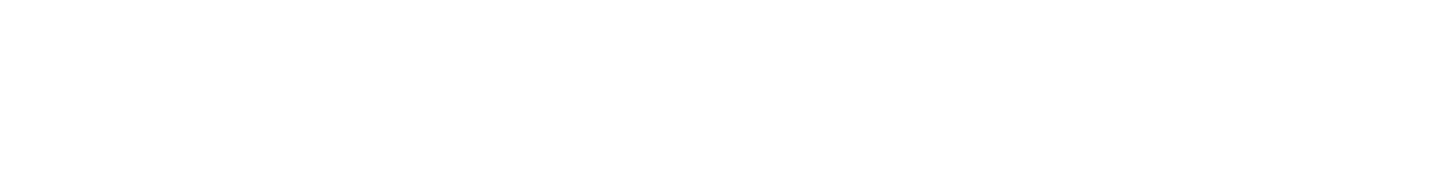
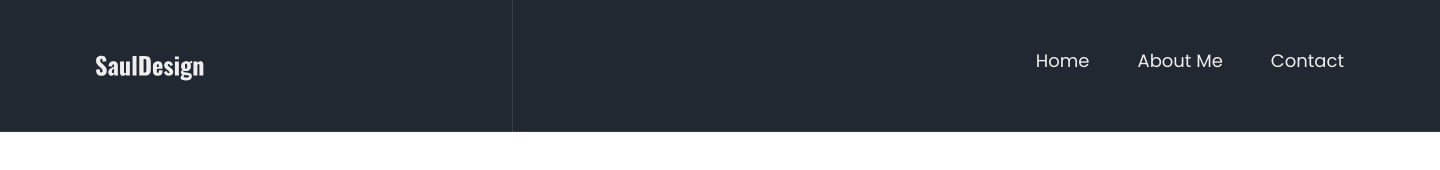
Before and after one commit to UnaHermosa/portfolio_of_web-designer, a plain HTML site: page index.html in a window 1280 px wide. Shown: the whole page, 1440 px wide, since content can reach past the window. Drawn offline with Linux system fonts and the light colour scheme.

Commit message:
Свёрстано меню

```diff
--- a/index.html
+++ b/index.html
@@ -4,8 +4,28 @@
     <meta charset="UTF-8">
     <meta name="viewport" content="width=device-width, initial-scale=1.0">
     <title>Portfolio of creative UI-designer</title>
+    <link rel="stylesheet" href="./fonts/font.css">
+    <link rel="stylesheet" href="./styles/global.css">
+    <link rel="stylesheet" href="./styles/style.css">
 </head>
-<body>
-
+<body class="body">
+  <header class="header">
+    <nav class="header__menu">
+      <a class="header__logo">
+        <img class="header__logo-image" src="./images/logo.svg" width="109" height="36" alt="Logo">
+      </a>
+      <ul class="header__menu-list">
+        <li class="header__menu-item">
+          <a class="header__menu-link" href="#">Home</a>
+        </li>
+        <li class="header__menu-item">
+          <a class="header__menu-link" href="#">About Me</a>
+        </li>
+        <li class="header__menu-item">
+          <a class="header__menu-link" href="#">Contact</a>
+        </li>
+      </ul>
+    </nav>
+  </header>
 </body>
 </html>
--- a/styles/global.css
+++ b/styles/global.css
@@ -4,15 +4,30 @@
   box-sizing: border-box;
 }
 
-body {
-  width: 1100px;
+html {
+  background-color: #fff;
+}
+
+.body {
+  position: relative;
+  width: 1440px;
   margin: 0 auto;
   font-family: 'Poppins', 'Arial', sans-serif;
-  background-color: #000;
+  background-color: #222831;
   font-size: 18px;
   line-height: 1.2em;
   color: #eee;
   font-weight: 400;
+
+  &::after {
+    position: absolute;
+    content: '';
+    top: 0;
+    left: 512px;
+    width: 1px;
+    height: 100%;
+    background-color: rgba(238, 238, 238, 0.1)
+  }
 }
 
 h1,
--- a/styles/style.css
+++ b/styles/style.css
@@ -0,0 +1,28 @@
+
+
+.header {
+  padding: 50px 96px  40px;
+  border-bottom: 1px solid rgba(238, 238, 238, 0.1);
+}
+
+.header__menu {
+  display: flex;
+  flex-wrap: wrap;
+  justify-content: space-between;
+}
+
+.header__logo-image {
+  width: 70%;
+}
+
+.header__menu-list {
+  display: flex;
+  flex-wrap: wrap;
+  gap: 20px 48px;
+  list-style: none;
+}
+
+.header__menu-link {
+  color: #eee;
+  text-decoration: none;
+}
```
Also changed, not shown: images/logo.svg (added).
